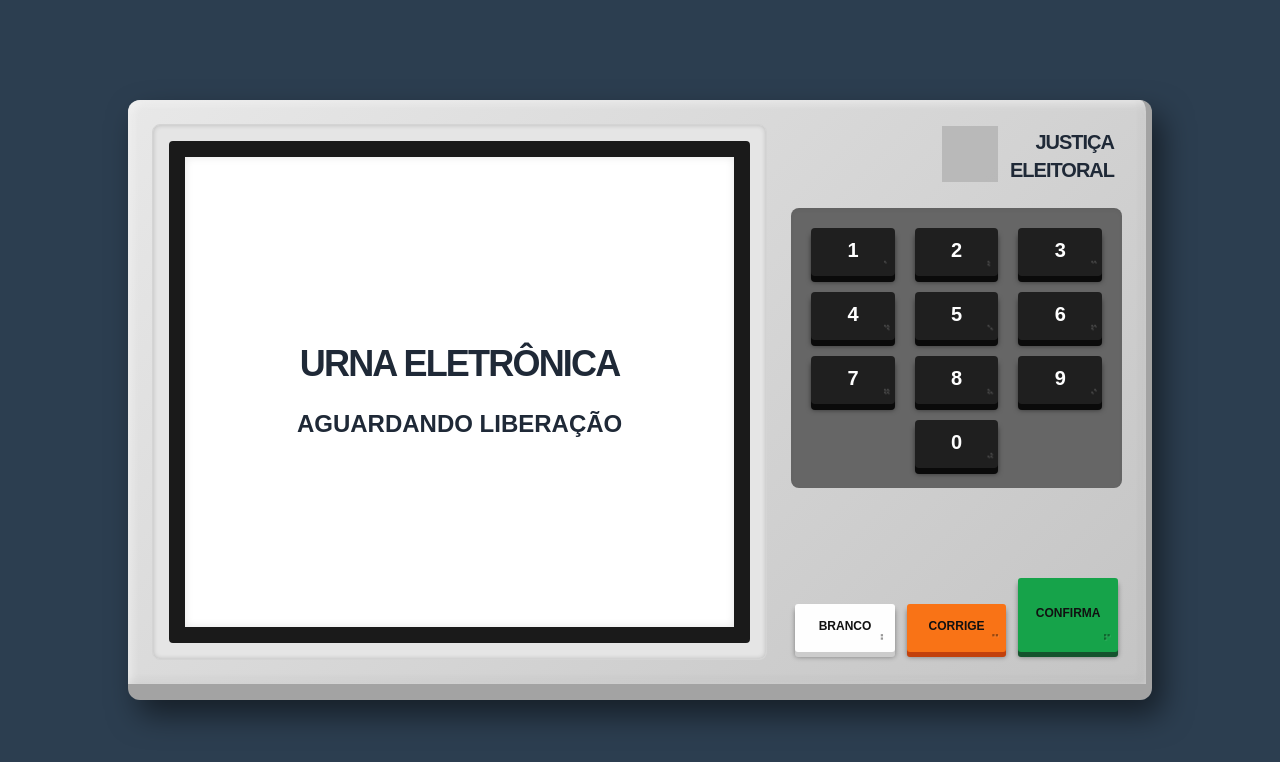
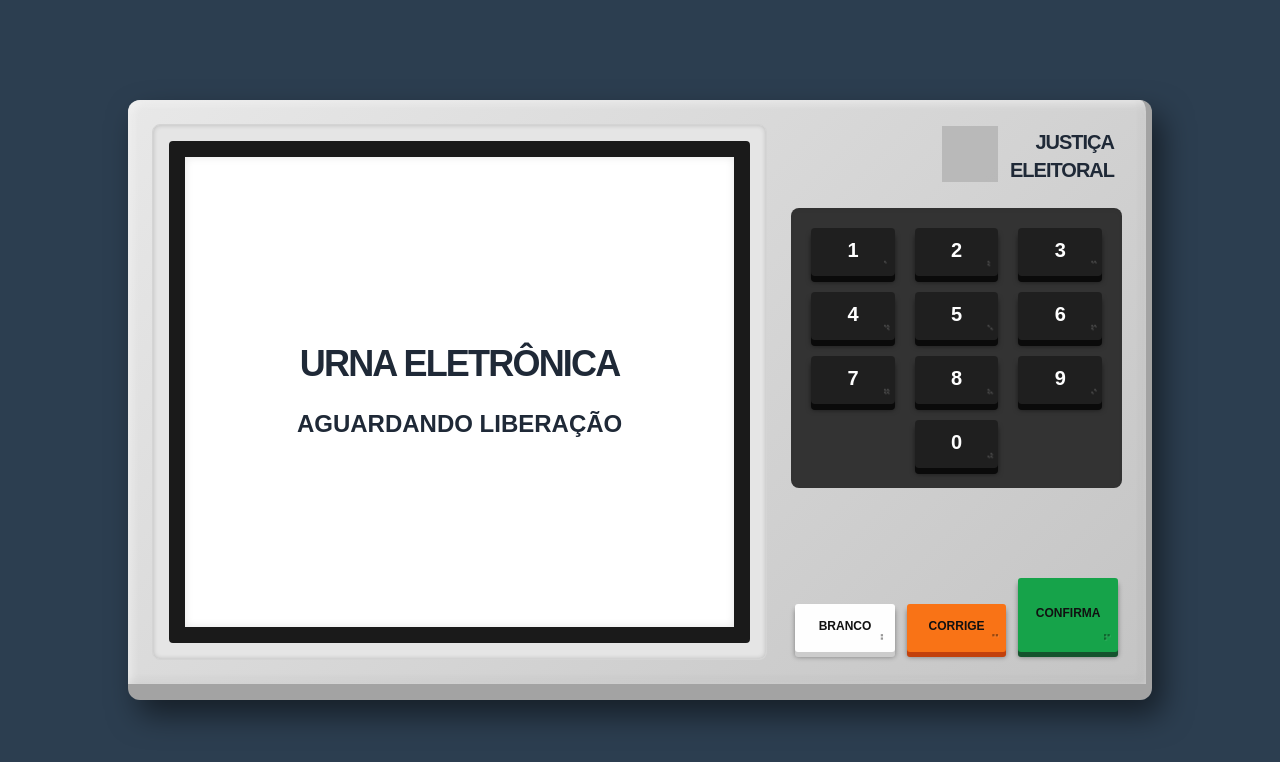
Before and after one commit to 1khawz/urna, a plain HTML site: page index.html in a window 1280 px wide. Drawn offline with nearby package versions, Linux system fonts and the light colour scheme; grey boxes are pictures that could not be loaded.

Commit message:
Update index.html

```diff
--- a/index.html
+++ b/index.html
@@ -96,7 +96,7 @@
             </div>
 
             <!-- REGIÃO DO TECLADO EM CINZA ESCURO PARA DAR CONTRASTE -->
-            <div class="bg-[#666666] rounded-lg p-5 w-full mb-6 relative shadow-inner">
+            <div class="bg-[#333333] rounded-lg p-5 w-full mb-6 relative shadow-inner">
                 <div class="grid grid-cols-3 gap-x-5 gap-y-4">
                     <button onclick="digitar('1')" class="btn-numeric h-12">1<span class="braille">⠁</span></button>
                     <button onclick="digitar('2')" class="btn-numeric h-12">2<span class="braille">⠃</span></button>
```
